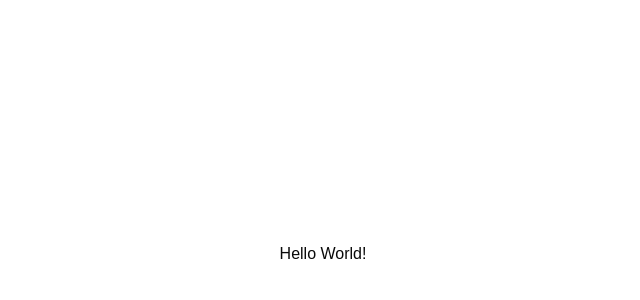
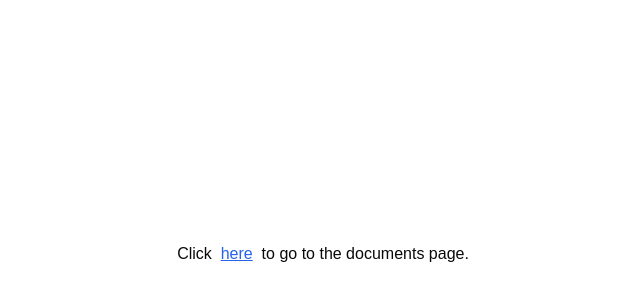
Before and after one commit to AnkurGattani/docs, a Next.js app: page / in a window 1280 px wide. Shown: the part 146-446 px from the top of the page, without its empty margins (317-957 px from the left). Built offline with nearby package versions, Linux system fonts and the light colour scheme.

Commit message:
add documents page and implement dynamic document ID routing

```diff
--- /dev/null
+++ b/src/app/documents/[documentId]/page.tsx
@@ -0,0 +1,16 @@
+interface DocumentIdPageProps {
+    params: Promise<{ documentId: string }>;
+};
+
+const DocumentIdPage = async ( { params }: DocumentIdPageProps ) => {
+    const awaitedParams = await params;
+    const documentId  = awaitedParams.documentId;
+
+    return (
+        <div>
+            <h1>Document ID: {documentId}</h1>
+        </div>
+    );
+}
+
+export default DocumentIdPage;
--- /dev/null
+++ b/src/app/documents/page.tsx
@@ -0,0 +1,9 @@
+const DocumentsPage = () => {
+    return (
+        <div>
+        <h1>Documents Page</h1>
+        </div>
+    );
+};
+
+export default DocumentsPage;
--- a/src/app/page.tsx
+++ b/src/app/page.tsx
@@ -1,7 +1,10 @@
+import Link from "next/link";
+
 const Home = () => {
   return (
     <div className="flex min-h-screen items-center justify-center">
-      <p>Hello World!</p>
+      {/* Home page with recent documents. Feature to be coded in future. */}
+      Click &nbsp; <Link href="/documents/123" className="text-blue-600 underline">  here </Link>&nbsp; to go to the documents page.
     </div>
   );
 }
```
